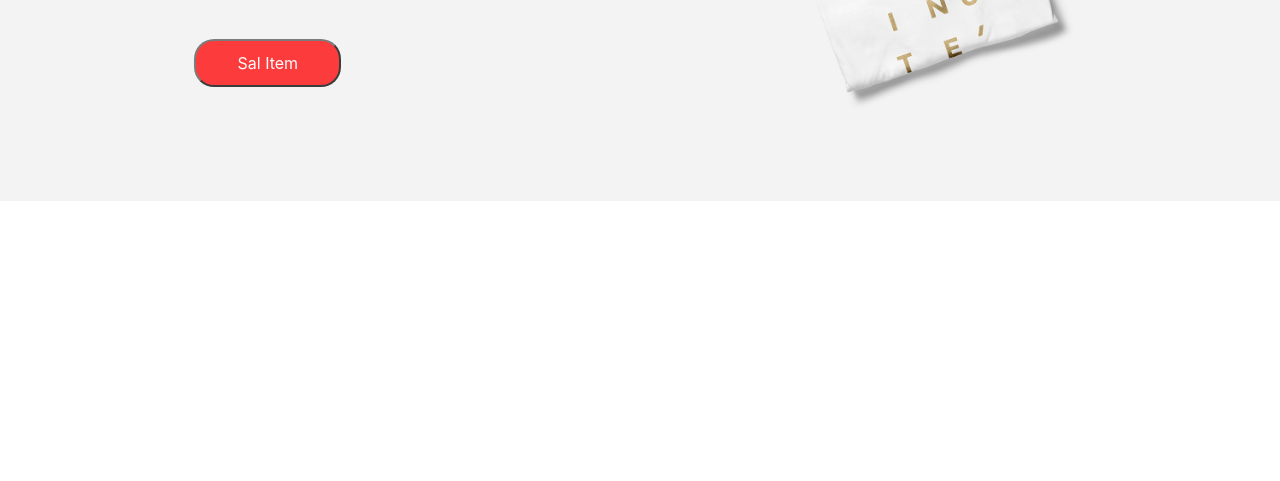
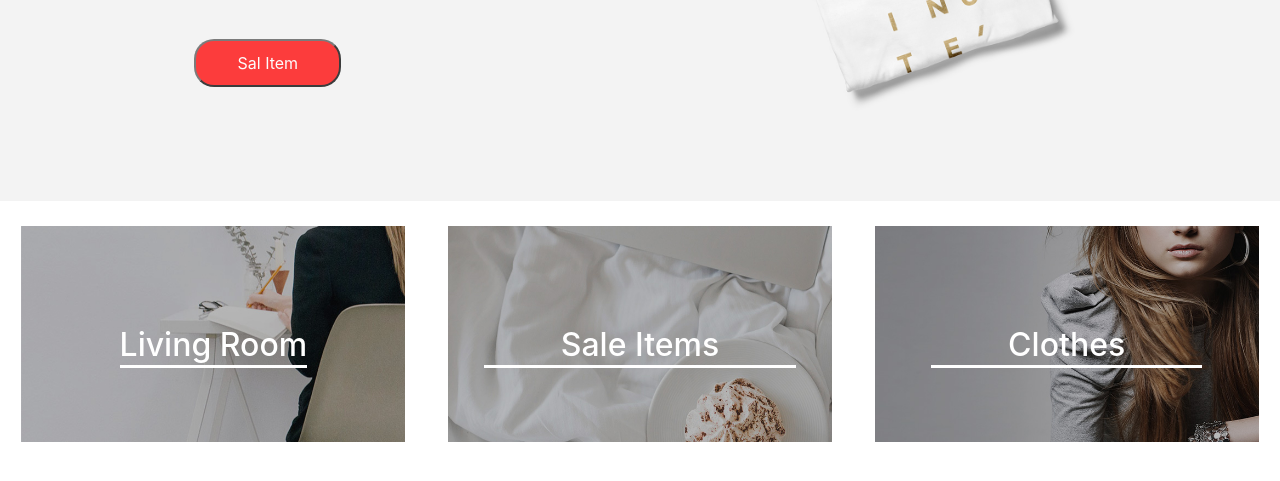
Before and after one commit to Wassime1994/cs_emporium_js, a website: page index.html in a window 1280 px wide. Shown: the part 533-1014 px from the top of the page. Before the commit the page ends 800 px from the top, so only its background shows below. Drawn offline with nearby package versions, Linux system fonts and the light colour scheme.

Commit message:
section Trois cadre finis

```diff
--- a/index.html
+++ b/index.html
@@ -56,6 +56,17 @@
 
 
     </header>
+    <section class="troisCadre">
+        <div class="service1">
+            <h2><a href="">Living Room</a></h2>
+        </div>
+        <div class="service2">
+            <h2><a href="">Sale Items</a></h2>
+        </div>
+        <div class="service3">
+            <h2><a href="">Clothes</a></h2>
+        </div>
+    </section>
 
     <script src="./public/js/main.js"></script>
 </body>
--- a/src/sass/modules/_header.scss
+++ b/src/sass/modules/_header.scss
@@ -1,3 +1,8 @@
+body {
+    margin: 0;
+}
+
+
 header {
     h1{
         text-align: center;
--- /dev/null
+++ b/src/sass/modules/_section_TroisCadres.scss
@@ -0,0 +1,70 @@
+.troisCadre {
+
+    display: flex;
+    justify-content: space-around;
+    align-items: center;
+    height: 300px;
+    div {
+        height: 250px;
+        width: 30%;
+        margin: 2px;
+    }
+    a {
+        text-decoration: none;
+        color: white;
+        &:hover {
+            color: white;
+            text-decoration: none;
+
+        }
+    }
+    .service1{
+
+        background-image: url("../../../public/img/services/service-1.jpg");
+        background-size: 100%;
+        background-repeat: no-repeat;
+        display: flex;
+        align-items: center;
+        justify-content: center;
+        &:hover {
+            opacity: 70%;
+            border-radius: 15px;
+        }
+      h2{
+          border-bottom: 3px solid white;
+      }
+    }
+    .service2{
+
+        background-image: url("../../../public/img/services/service-2.jpg");
+        background-size: 100%;
+        background-repeat: no-repeat;
+        display: flex;
+        align-items: center;
+        justify-content: center;
+        &:hover {
+            opacity: 70%;
+            border-radius: 15px;
+        }
+      h2{
+          border-bottom: 3px solid white;
+          padding: 0 20%;
+      }
+    }
+    .service3{
+        background-image: url("../../../public/img/services/slider-3.jpg");
+        background-size: 100%;
+        background-repeat: no-repeat;
+        display: flex;
+        align-items: center;
+        justify-content: center;
+        &:hover {
+            opacity: 70%;
+            border-radius: 15px;
+        }
+      h2{
+          border-bottom: 3px solid white;
+          padding: 0 20%;
+      }
+    }
+}
--- a/src/sass/modules/_style.scss
+++ b/src/sass/modules/_style.scss
@@ -1,2 +1,3 @@
 @import "./header" ;
-@import "./footer"
+@import "./footer" ;
+@import "./section_TroisCadres"
```
Also changed, not shown: public/css/app.css, 1 other file.
